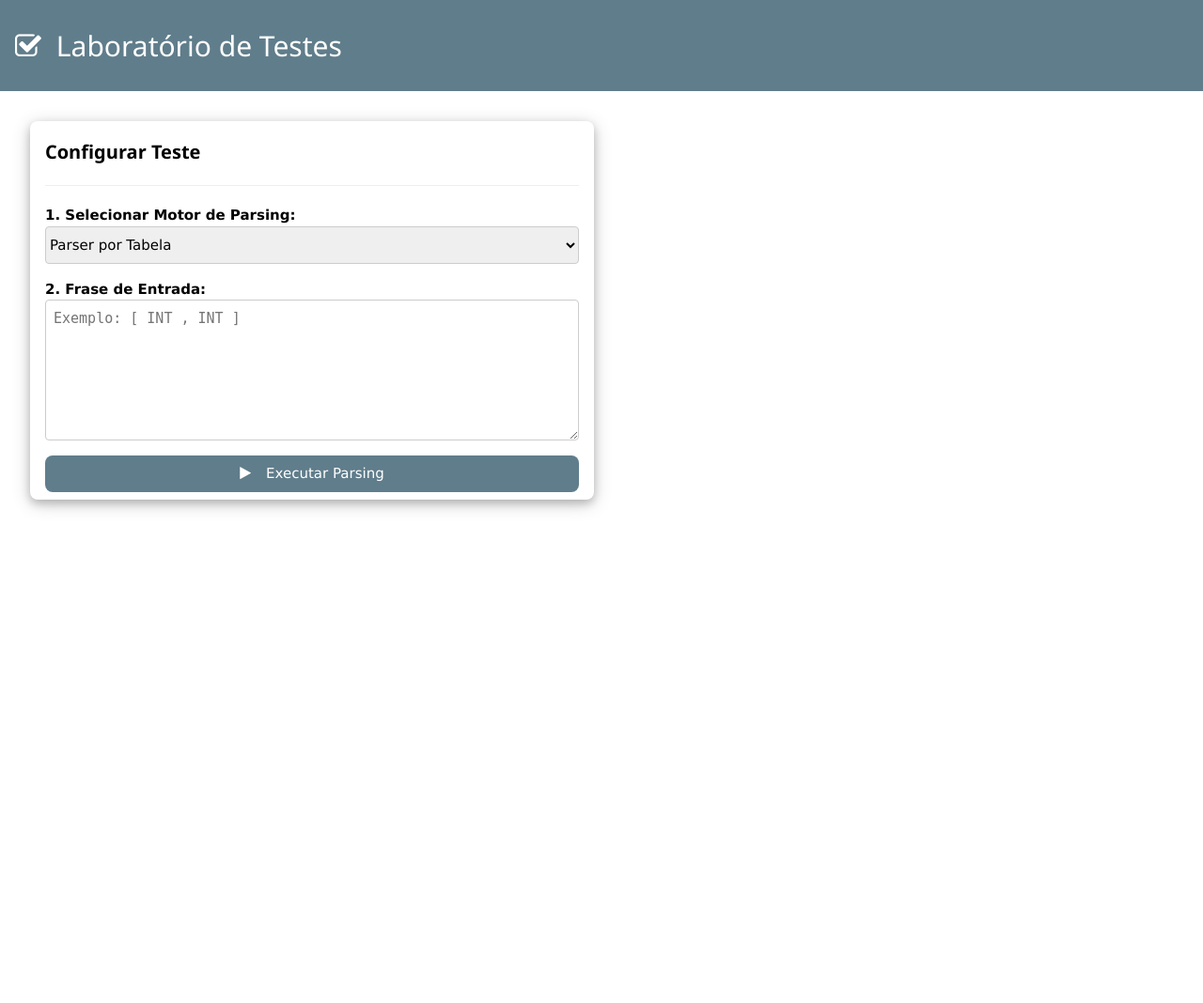
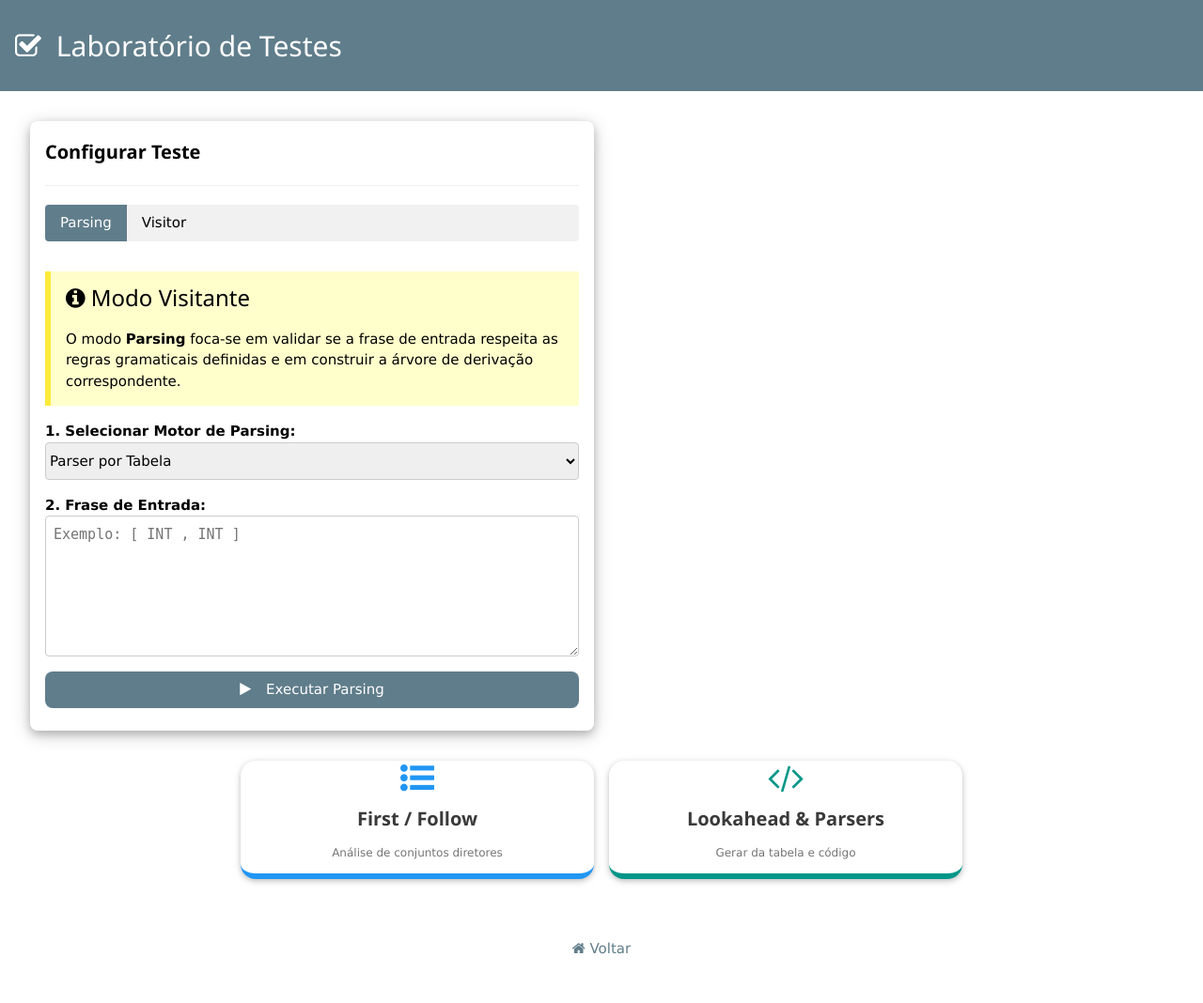
Before and after one commit to Guilhermepp4/PROJ_EL, a Flask app: page /test in a window 1280 px wide. Shown: the whole page at 94% size. Before the commit the page ends 543 px from the top, so only its background shows below. Run offline with Flask 3, Linux system fonts and the light colour scheme.

Commit message:
pré Visual visitor

```diff
--- a/Projeto/app.py
+++ b/Projeto/app.py
@@ -3,18 +3,22 @@ import re
 from contextlib import redirect_stdout
 from flask import Flask, render_template, request, session, redirect, make_response
 from datetime import datetime
-from src.classes_parser import (Init, Regra, Producoes)
-from src.first_follow import *
-from src.parser_grammar import parser_gram
-from src.main import conflitos, GRAMMAR_EXAMPLE
-from src.parser_table import gera_parser_TopDown
-from src.parser_rec import gera_parser_recursivo
 import subprocess
 import sys
 import tempfile
 import os
 
+sys.path.insert(0, 'src')
+
+from classes_parser import (Init, Regra, Producoes)
+from first_follow import *
+from parser_grammar import parser_gram
+from main import conflitos, GRAMMAR_EXAMPLE
+from parser_table import gera_parser_TopDown
+from parser_rec import gera_parser_recursivo
+
 app = Flask(__name__)
+
 
 data_hora_local = datetime.now()
 data_iso = data_hora_local.strftime('"%Y-%m-%dT%H:%M:%S')
@@ -235,5 +239,15 @@ def run_test():
 
     return render_template("test.html", resultado=resultado, last_input=test_input)
 
+@app.route('/set_mode/visitor')
+def set_mode_visitor():
+    session['mode'] = 'visitor'
+    return redirect('/test')
+
+@app.route('/set_mode/parsing')
+def set_mode_parsing():
+    session['mode'] = 'parsing'
+    return redirect('/test')
+
 if __name__ == '__main__':
     app.run(debug = True)
--- a/Projeto/src/main.py
+++ b/Projeto/src/main.py
@@ -143,6 +143,8 @@ def exec_pipeline(info):
     visitor_content = gera_visitor(resultado_ast)
     makeFile("parser_models/Visitor.py", visitor_content, "Visitor")
 
+    print("\n6º PASSO - Testar a função de visita com input\n")
+
     print("Pipeline concluída com sucesso! 🎉\n")
 
 
--- a/Projeto/templates/test.html
+++ b/Projeto/templates/test.html
@@ -14,8 +14,31 @@
             <div class="w3-card-4 w3-white w3-round-large w3-padding">
                 <h4><b>Configurar Teste</b></h4>
                 <hr>
-
+                <div class="w3-bar w3-light-grey w3-round">
+                    <a href="/set_mode/parsing" class="w3-bar-item w3-button {{ 'w3-blue-grey' if session.get('mode') != 'visitor' else '' }} w3-half">Parsing</a>
+                    <a href="/set_mode/visitor" class="w3-bar-item w3-button {{ 'w3-blue-grey' if session.get('mode') == 'visitor' else '' }} w3-half">Visitor</a>
+                </div>
+                <div class="w3-padding-16">
+                    {% if session.get('mode') == 'visitor' %}
+                        <from action="/run_visitor" method="POST">
+                            <div class="w3-panel w3-pale-yellow w3-leftbar w3-border-yellow">
+                                <h3><i class="fa fa-info-circle"></i> Execução via Visitor</h3>
+                                <p>Neste modo, o sistema utiliza o padrão <b>Visitor</b> para percorrer a árvore sintática e processar os dados. Insira uma frase válida para ver o resultado da computação.</p>
+                            </div>
+                            <label><b>1. Input para o Visitor</b></label>
+                            <textarea name="test_input" class="w3-input w3-border w3-round"
+                                        style="height: 150px; font-family: monospace;"
+                                        placeholder='Exemplo: [ 1, 2, 3]'></textarea>
+                            <button type="submit" class="w3-button w3-blue-grey w3-block w3-round-large w3-margin-top">
+                                <i class="fa fa-play w3-margin-right"></i>Executar Parsing
+                            </button>
+                        </from>
+                    {% else %}
                         <form id="testForm" action="/run_test" method="POST">
+                            <div class="w3-panel w3-pale-yellow w3-leftbar w3-border-yellow">
+                                <h3><i class="fa fa-info-circle"></i> Modo Visitante</h3>
+                                <p>O modo <b>Parsing</b> foca-se em validar se a frase de entrada respeita as regras gramaticais definidas e em construir a árvore de derivação correspondente.</p>
+                            </div>
                             <div class="w3-margin-bottom">
                                 <label><b>1. Selecionar Motor de Parsing:</b></label>
                                 <select class="w3-select w3-border w3-round" name="parser_type">
@@ -35,6 +58,8 @@
                                 <i class="fa fa-play w3-margin-right"></i>Executar Parsing
                             </button>
                         </form>
+                    {% endif %}
+                </div>
             </div>
         </div>
 
@@ -69,7 +94,30 @@
                 {% endif %}
             </div>
         </div>
+    </div>
+    <div class="w3-row-padding w3-center w3-padding-32" style="max-width: 800px; margin: 0 auto;">
+        <div class="w3-half w3-margin-bottom">
+            <a href="/dashboard" style="text-decoration: none;">
+                <div class="w3-card w3-container w3-white w3-round-xlarge w3-hover-shadow w3-border-blue w3-bottombar">
+                    <i class="fa fa-list-ul w3-text-blue w3-xxlarge"></i>
+                    <h4 class="w3-text-dark-grey"><b>First / Follow</b></h4>
+                    <p class="w3-text-grey w3-small">Análise de conjuntos diretores</p>
+                </div>
+            </a>
+        </div>
 
+        <div class="w3-half">
+            <a href="/parsers" style="text-decoration: none;">
+                <div class="w3-card w3-container w3-white w3-round-xlarge w3-hover-shadow w3-border-teal w3-bottombar">
+                    <i class="fa fa-code w3-text-teal w3-xxlarge"></i>
+                    <h4 class="w3-text-dark-grey"><b>Lookahead & Parsers</b></h4>
+                    <p class="w3-text-grey w3-small">Gerar da tabela e código</p>
+                </div>
+            </a>
+        </div>
+    </div>
+    <div class="w3-center">
+        <p><a href="/start" class="w3-text-blue-grey w3-hover-text-black" style="text-decoration: none;"><i class="fa fa-home"></i> Voltar</a></p>
     </div>
 </div>
 {% endblock %}
```
Also changed, not shown: Projeto/src/parser_models/RDParser.py (+8 -8 lines), Projeto/src/parser_models/TDownParser.py (+8 -8 lines), Projeto/templates/dashboard.html (+13 -6 lines), Projeto/templates/parsers.html (+17 -9 lines). Lines whose indentation alone changed are shown as unchanged.
